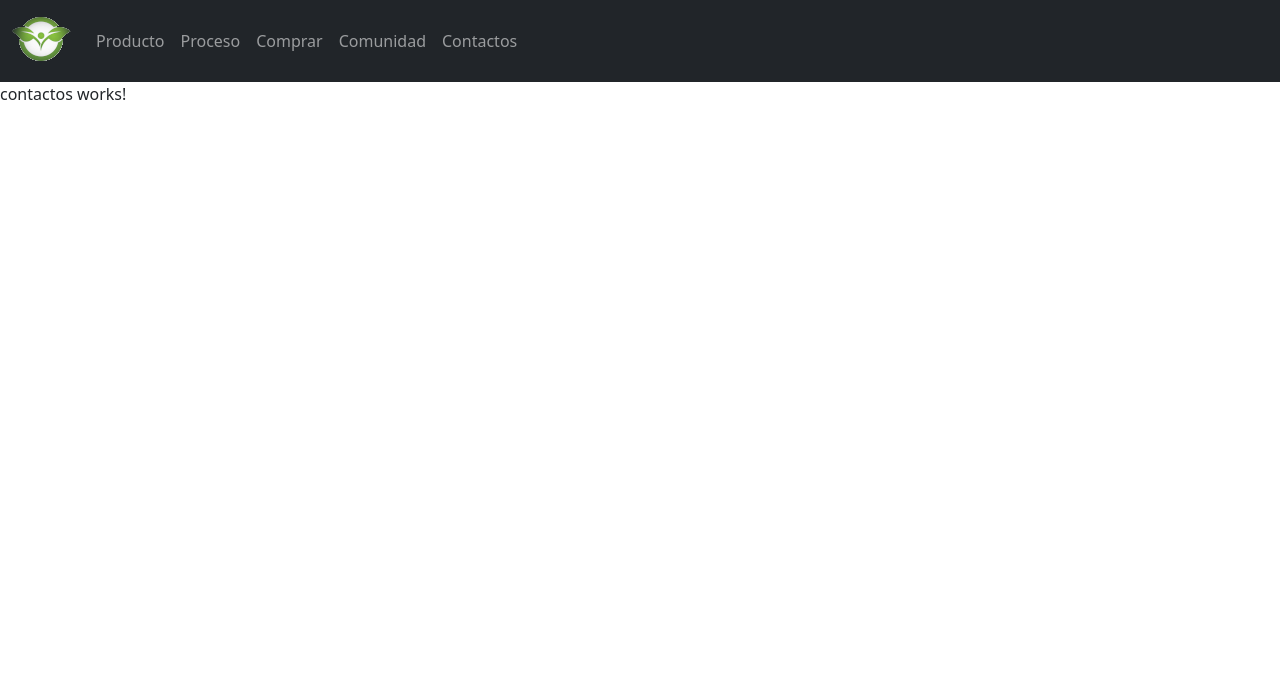
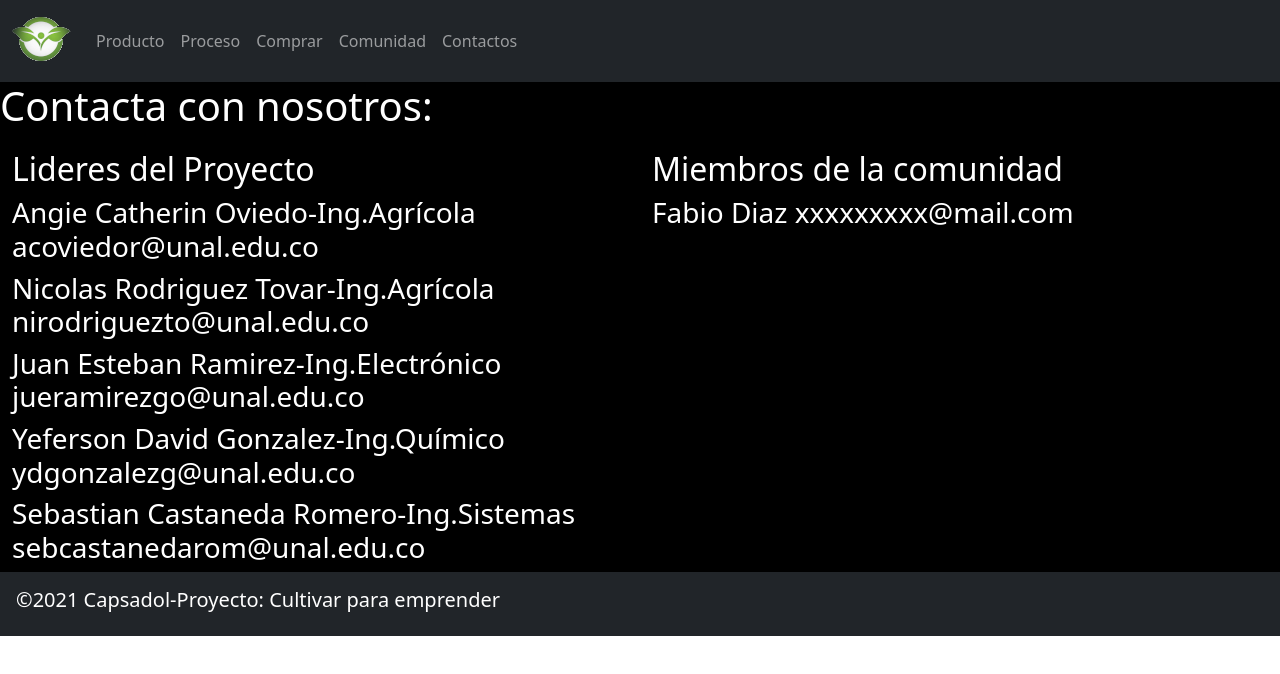
Before and after one commit to juanes99/Proyecto_TPI, an Angular app in the folder Frontend/: page /contacto in a window 1280 px wide. Shown: the top 674 px of the page. Built offline with nearby package versions, Linux system fonts and the light colour scheme.

Commit message:
Update contactos.component.html

```diff
--- a/Frontend/src/app/pages/contactos/contactos.component.html
+++ b/Frontend/src/app/pages/contactos/contactos.component.html
@@ -1,2 +1,32 @@
-<app-navbar></app-navbar>
-<p>contactos works!</p>
+<body class="fondo">
+
+    <app-navbar></app-navbar>
+
+<h1 class="text-justify" class="text-white">Contacta con nosotros:</h1>
+
+    <div class="container-fluid">
+        <div class="row separacionArriba">
+            <div class="col-sm">
+                <h2 class="text-justify" class="text-white">Lideres del Proyecto</h2>
+                <h1>  </h1>
+                <h3 class="text-justify" class="text-white">Angie Catherin Oviedo-Ing.Agrícola acoviedor@unal.edu.co</h3>
+                <h3 class="text-justify" class="text-white">Nicolas Rodriguez Tovar-Ing.Agrícola nirodriguezto@unal.edu.co</h3>
+                <h3 class="text-justify" class="text-white">Juan Esteban Ramirez-Ing.Electrónico jueramirezgo@unal.edu.co</h3>
+                <h3 class="text-justify" class="text-white">Yeferson David Gonzalez-Ing.Químico ydgonzalezg@unal.edu.co</h3>
+                <h3 class="text-justify" class="text-white">Sebastian Castaneda Romero-Ing.Sistemas sebcastanedarom@unal.edu.co</h3>
+            </div>
+            <div class="col-sm ">
+                <h2 class="text-justify" class="text-white">Miembros de la comunidad</h2>
+                <h1>  </h1>
+                <h3 class="text-justify" class="text-white">Fabio Diaz xxxxxxxxx@mail.com</h3>
+
+            </div>
+       </div>
+    </div>
+
+</body>
+<div class="footer navbar-fixed-bottom">
+    <div class="p-3 mb-2 bg-dark text-white">
+     <h5>©2021 Capsadol-Proyecto: Cultivar para emprender</h5>
+    </div>
+</div>
```
